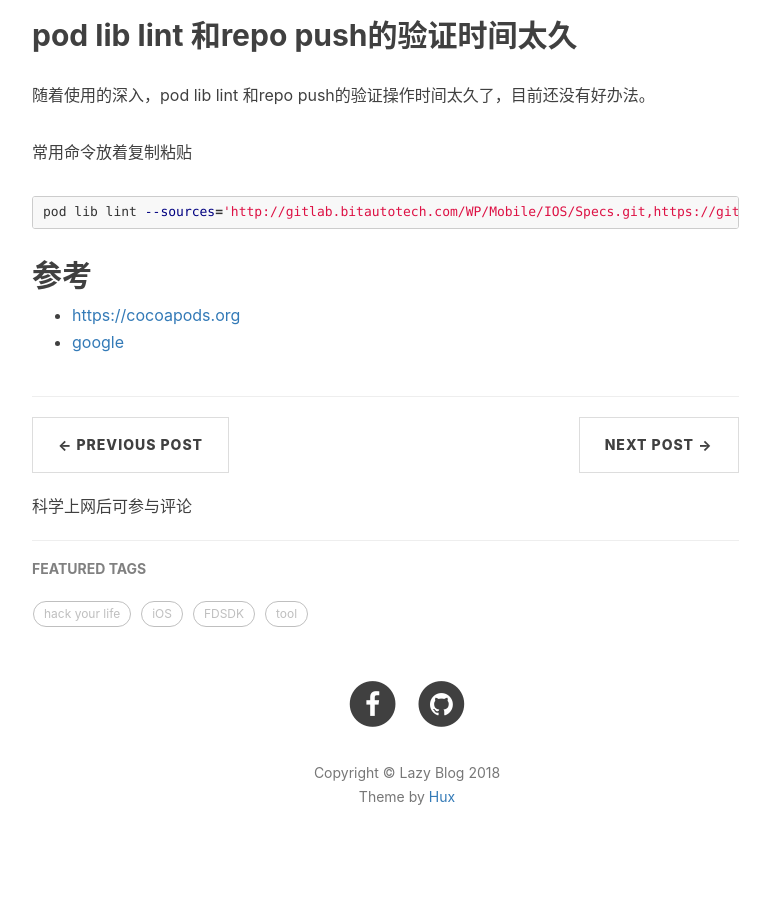
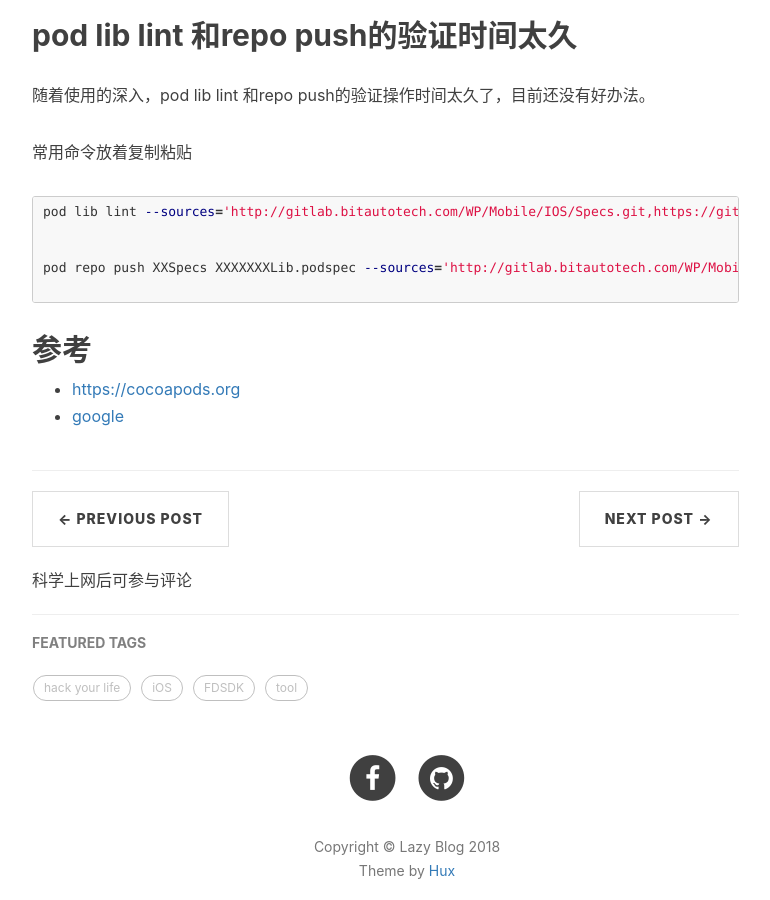
Before and after one commit to toolazytoname/toolazytoname.github.io, a Jekyll site: the page built from _posts/2018-07-04-private-podspec-FAQ.markdown, in a window 1280 px wide and 900 px high, scrolled down 2852 px. Shown: the whole window, without its empty margins (233-1003 px from the left). Built offline with Jekyll 4.4.1, drawn with Linux system fonts in a browser that asks for light colours; nearby versions of some CDN libraries; comment, search, counter and statistics services are not loaded.

Commit message:
edit FAQ

```diff
--- a/_posts/2018-07-04-private-podspec-FAQ.markdown
+++ b/_posts/2018-07-04-private-podspec-FAQ.markdown
@@ -121,7 +121,13 @@
 
 ~~~shell
 pod lib lint --sources='http://gitlab.bitautotech.com/WP/Mobile/IOS/Specs.git,https://github.com/CocoaPods/Specs.git' --allow-warnings --use-libraries
+
+
+pod repo push XXSpecs XXXXXXXLib.podspec --sources='http://gitlab.bitautotech.com/WP/Mobile/IOS/Specs.git,https://github.com/CocoaPods/Specs.git' --allow-warnings --use-libraries --skip-import-validation
+
 ~~~
+
+
 
 
 
```
